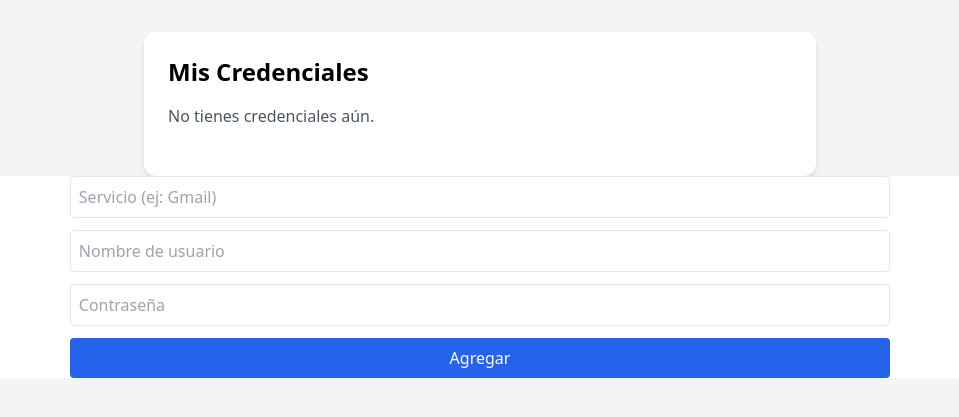
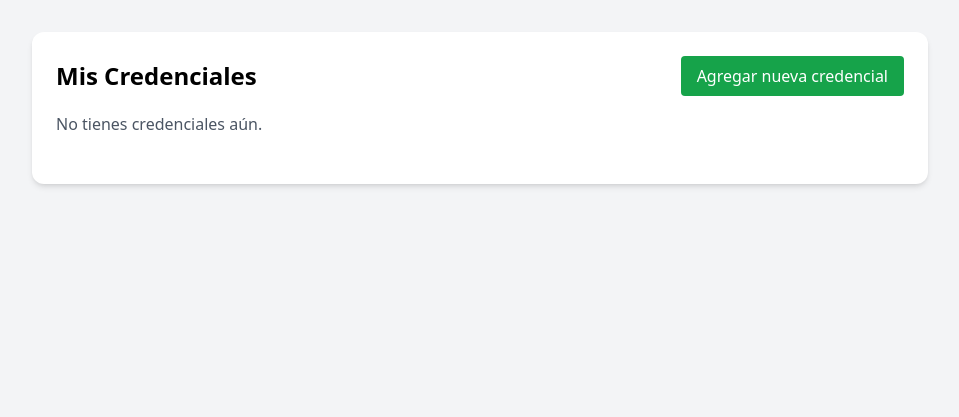
Before and after one commit to oscarbarra/DAE_Project2, a Flask app: page /credentials in a window 1280 px wide. Shown: the top 417 px of the page, without its empty margins (160-1119 px from the left). Run offline with Flask 3, Linux system fonts and the light colour scheme; data comes from the database, SQL or seed files in the repository; data that the repository does not hold is empty; some libraries are stand-ins or nearby versions.

Commit message:
Implementación de las siguientes funcionalidades (ver,compartir) credenciales dentro de /credentials/credentials.html

```diff
--- a/app.py
+++ b/app.py
@@ -1,7 +1,10 @@
+
+import os
+import json
+import sqlite3
+from datetime import datetime
 from flask import Flask,render_template,redirect,url_for,request,session,flash
-import sqlite3
-import os
-from datetime import datetime
+
 from models import init_db
 
 app = Flask(__name__)
@@ -70,40 +73,111 @@ def home():
 
 # ------- Credenciales -------
 @app.route('/credentials')
-def credentials():
+def credenciales():
     usuario_id = session.get('usuario_id')
 
     conn = sqlite3.connect('instance/ClaveForte.db')
     conn.row_factory = sqlite3.Row
     cur = conn.cursor()
-    cur.execute("SELECT * FROM Credentials WHERE id_usr = ?", (usuario_id,))
-    credenciales = cur.fetchall()
+
+    # Obtener todas las credenciales que tengan algún valor en users_allows
+    cur.execute("SELECT * FROM Credentials WHERE id_usr = ? OR users_allows IS NOT NULL", (usuario_id,))
+    todas = cur.fetchall()
     conn.close()
 
-    return render_template('/credentials/credentials.html', credenciales=credenciales)
+    # Filtrar en Python las que pertenecen al usuario o le fueron compartidas
+    credenciales = []
+    for c in todas:
+        if c['id_usr'] == usuario_id:
+            credenciales.append(c)
+        else:
+            try:
+                compartidos = json.loads(c['users_allows'])
+                if isinstance(compartidos, list) and usuario_id in compartidos:
+                    credenciales.append(c)
+            except (json.JSONDecodeError, TypeError):
+                continue  # evitar errores si el JSON está mal formado o vacío
+
+    return render_template('/credentials/credentials.html', credenciales=credenciales, usuario_actual=usuario_id)
 
 @app.route('/add_credential', methods=['GET','POST'])
 def agregar_credencial():
     id_usr = session.get('usuario_id')
     service_name  = request.form['servicio']
-    service_owner = request.form['usuario']
     service_pass  = request.form['contrasena']
-    access_level  = 1
+    users_allows  = json.dumps([])
+    name_owner    = session.get('usuario_nombre')
 
     conn = sqlite3.connect('instance/ClaveForte.db')
     cur = conn.cursor()
     cur.execute("""
-        INSERT INTO Credentials (service_name, service_pass, access_level, id_usr)
-        VALUES (?, ?, ?, ?)
-    """, (service_name, service_pass, access_level,id_usr))
+        INSERT INTO Credentials (service_name, service_pass, users_allows, name_owner, id_usr)
+        VALUES (?, ?, ?, ?, ?)
+    """, (service_name, service_pass, users_allows,name_owner, id_usr))
     conn.commit()
     conn.close()
 
     return redirect('/credentials')
 
-@app.route('/share_credential')
-def share():
-    return render_template('/share_credential/share.html')
+@app.route('/share_credential', methods=['GET','POST'])
+def compartir_credencial():
+    id_owner = session['usuario_id']
+    id_credencial = request.form.get('id_credential')
+    correo_nuevo_usuario = request.form.get('emal2')
+    clave_secundaria = request.form.get('pass_sct')
+
+    # Verificar que el nuevo usuario existe por correo
+    conn = sqlite3.connect('instance/ClaveForte.db')
+    conn.row_factory = sqlite3.Row
+    cur = conn.cursor()
+    cur.execute("SELECT id_usr FROM Users WHERE usr_mail = ?", (correo_nuevo_usuario,))
+    nuevo_usuario = cur.fetchone()
+
+    if not nuevo_usuario:
+        flash("El correo del usuario al que deseas compartir no existe.")
+        conn.close()
+        return redirect('/credentials')
+
+    nuevo_usuario_id = nuevo_usuario['id_usr']
+
+    # Verificar que el usuario actual sea el dueño y que su contraseña secundaria coincida
+    cur.execute("SELECT * FROM Users WHERE id_usr = ?", (id_owner,))
+    propietario = cur.fetchone()
+
+    if not propietario or propietario['secret_pass'] != clave_secundaria:
+        flash("Clave secundaria incorrecta.")
+        conn.close()
+        return redirect('/credentials')
+
+    # Obtener la credencial y su lista de usuarios permitidos
+    cur.execute("SELECT users_allows FROM Credentials WHERE id_credential = ? AND id_usr = ?", (id_credencial, id_owner))
+    cred = cur.fetchone()
+
+    if not cred:
+        flash("No se encontró la credencial o no eres su propietario.")
+        conn.close()
+        return redirect('/credentials')
+
+    # Convertir campo users_allows desde JSON a lista
+    try:
+        users_allows = json.loads(cred['users_allows']) if cred['users_allows'] else []
+    except json.JSONDecodeError:
+        users_allows = []
+
+    # Evitar duplicados
+    if nuevo_usuario_id not in users_allows:
+        users_allows.append(nuevo_usuario_id)
+
+    # Actualizar campo en la base de datos
+    cur.execute(
+        "UPDATE Credentials SET users_allows = ? WHERE id_credential = ?",
+        (json.dumps(users_allows), id_credencial)
+    )
+
+    conn.commit()
+    conn.close()
+    flash("Credencial compartida exitosamente.")
+    return redirect('/credentials')
 
 # ------- Aplicación General -------
 if __name__ == '__main__':
--- a/models.py
+++ b/models.py
@@ -66,7 +66,8 @@ def init_db(nombre_bd="instance/ClaveForte.db"):
         id_credential   INTEGER PRIMARY KEY AUTOINCREMENT,
         service_name    TEXT NOT NULL,
         service_pass    TEXT NOT NULL,
-        access_level    TEXT,
+        users_allows    TEXT,
+        name_owner      TEXT,
         id_usr          INTEGER NOT NULL,
         FOREIGN KEY (id_usr) REFERENCES Users(id_usr)
     );
--- a/templates/credentials/credentials.html
+++ b/templates/credentials/credentials.html
@@ -5,34 +5,114 @@
     <meta charset="UTF-8">
     <title>Mis Credenciales</title>
     <script src="https://cdn.tailwindcss.com"></script>
+    <script>
+        function togglePassword(id) {
+            const passSpan = document.getElementById('pass-' + id);
+            const passReal = passSpan.getAttribute('data-password');
+            const isHidden = passSpan.textContent.includes('●');
+            passSpan.textContent = isHidden ? passReal : '●'.repeat(passReal.length);
+        }
+
+        function toggleForm(formId, credId = null, serviceName = null) {
+            const form = document.getElementById(formId);
+            form.classList.toggle('hidden');
+
+            if (formId === "compartir" && serviceName) {
+                document.getElementById('nombre-servicio').textContent = serviceName;
+                const hiddenInput = document.getElementById('id-credencial');
+                if (hiddenInput) hiddenInput.value = credId;
+            }
+        }
+    </script>
 </head>
 
 <body class="bg-gray-100 p-8">
-    <div class="max-w-2xl mx-auto bg-white p-6 rounded-xl shadow-md">
-        <h2 class="text-2xl font-bold mb-4">Mis Credenciales</h2>
-        <!-- Lista de credenciales existentes -->
+    <div class="max-w-4xl mx-auto bg-white p-6 rounded-xl shadow-md">
+        <div class="flex justify-between items-center mb-4">
+            <h2 class="text-2xl font-bold">Mis Credenciales</h2>
+            <button onclick="toggleForm('agregar')" class="bg-green-600 text-white px-4 py-2 rounded hover:bg-green-700">
+                Agregar nueva credencial
+            </button>
+        </div>
+
         {% if credenciales %}
-            <ul class="space-y-2 mb-6">
+            <div class="grid grid-cols-1 md:grid-cols-2 gap-4 mb-6">
                 {% for c in credenciales %}
-                    <li class="p-3 border rounded-lg bg-gray-50">
-                        <strong>{{ c['service_name'] }}</strong>
-                         — {{ c['id_usr'] }} : {{ c['service_pass'] }}
-                    </li>
+                    <div id="{{ c['id_credential'] }}" class="p-4 border rounded-lg bg-gray-50 shadow-sm">
+                        <p class="font-semibold text-lg">{{ c['service_name'] }}</p>
+                        <p class="text-sm text-gray-600">
+                            Propietario:
+                            {% if c['id_usr'] == usuario_actual %}
+                                Tuya
+                            {% else %}
+                                {{ c['name_owner'] }}
+                            {% endif %}
+                        </p>
+                        <p class="mt-2 mb-2 text-sm">
+                            Contraseña:
+                            <span id="pass-{{ loop.index }}" data-password="{{ c['service_pass'] }}">
+                                {{ '●' * c['service_pass']|length }}
+                            </span>
+                        </p>
+                        <div class="flex gap-2">
+                            <button type="button" onclick="togglePassword('{{ loop.index }}')"
+                                class="bg-blue-500 text-white px-3 py-1 rounded hover:bg-blue-600">
+                                Ver
+                            </button>
+
+                            {#
+                            El siguiente onclick puede marcarse como un error por el editor,
+                            pero funciona correctamente en tiempo de ejecución.
+                            Es seguro mantener esta línea tal como está.
+                            #}
+                            {% if c['id_usr'] == usuario_actual %}
+                                <button
+
+                                    onclick="toggleForm('compartir', '{{ c['id_credential'] }}', '{{ c['service_name'] }}')"
+                                    type="button"
+                                    class="bg-purple-500 text-white px-3 py-1 rounded hover:bg-purple-600">
+                                    Compartir
+                                </button>
+                            {% endif %}
+                        </div>
+                    </div>
                 {% endfor %}
-            </ul>
+            </div>
         {% else %}
             <p class="mb-6 text-gray-600">No tienes credenciales aún.</p>
         {% endif %}
-    </div>
 
-    <div class="bg-white flex justify-center">
-        <!-- Formulario para agregar nueva credencial -->
-        <form action="/add_credential" method="POST" class="space-y-3">
-            <input  type="text" name="servicio" placeholder="Servicio (ej: Gmail)" required class="w-full p-2 border rounded">
-            <input  type="text" name="usuario" placeholder="Nombre de usuario" required class="w-full p-2 border rounded">
-            <input  type="password" name="contrasena" placeholder="Contraseña" required class="w-full p-2 border rounded">
-            <button type="submit" class="w-full bg-blue-600 text-white py-2 rounded hover:bg-blue-700">Agregar</button>
-        </form>
+        <!-- Formulario Para Agregar Credencial -->
+        <div id="agregar" class="hidden border-t pt-6">
+            <form action="/add_credential" method="POST" class="grid gap-4 md:grid-cols-3">
+                <input type="text" name="servicio" placeholder="Servicio (ej: Gmail)" required class="p-2 border rounded col-span-1">
+                <input type="text" name="usuario" placeholder="Nombre de usuario" required class="p-2 border rounded col-span-1">
+                <input type="password" name="contrasena" placeholder="Contraseña" required class="p-2 border rounded col-span-1">
+                <button type="submit" class="md:col-span-3 bg-blue-600 text-white py-2 rounded hover:bg-blue-700">
+                    Agregar
+                </button>
+            </form>
+        </div>
+
+        <!-- Formulario Para Compartir Credenciales -->
+        <div id="compartir" class="hidden border-t pt-6">
+            <form action="/share_credential" method="POST" class="grid gap-4 md:grid-cols-3">
+                <p class="mb-2 md:col-span-3">
+                    Compartiendo:
+                    <strong><span id="nombre-servicio" class="font-semibold"></span></strong>
+                </p>
+
+                <!-- Campo oculto para el ID de la credencial -->
+                <input type="hidden" name="id_credential" id="id-credencial">
+
+                <input type="text" name="usr2" placeholder="Nombre del nuevo usuario" required class="p-2 border rounded col-span-1">
+                <input type="email" name="emal2" placeholder="Correo del nuevo usuario" required class="p-2 border rounded col-span-1">
+                <input type="password" name="pass_sct" placeholder="Contraseña secundaria" required class="p-2 border rounded col-span-1">
+                <button type="submit" class="md:col-span-3 bg-blue-600 text-white py-2 rounded hover:bg-blue-700">
+                    Compartir
+                </button>
+            </form>
+        </div>
     </div>
 </body>
 </html>
--- a/templates/home/home.html
+++ b/templates/home/home.html
@@ -8,10 +8,9 @@
 </head>
 <body>
     <div>
-        <h1>Bienvenido a ClaveForte</h1>
+        <h1 class="text-4xl">Bienvenido a ClaveForte</h1>
         <ul class="list-disc pl-5">
-            <li> <a href="credentials">mis - credenciales</a> </li>
-            <li> <a href="share_credential">compartir - credencial</a> </li>
+            <li> <a class="text-blue-500" href="credentials">mis - credenciales</a> </li>
         </ul>
     </div>
 </body>
```
Also changed, not shown: templates/share_credential/share.html (deleted, +0 -21 lines), instance/ClaveForte.db.
